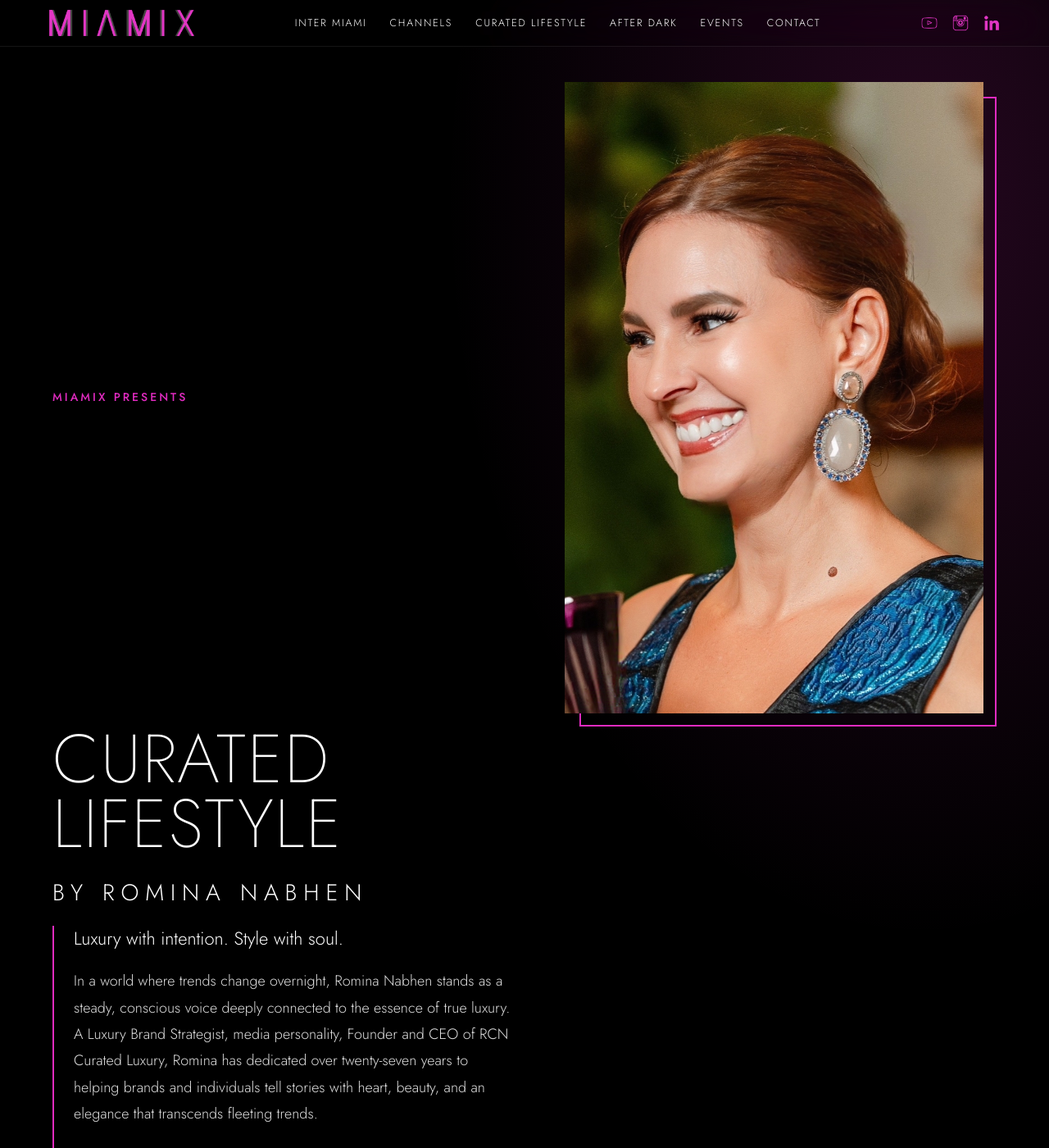
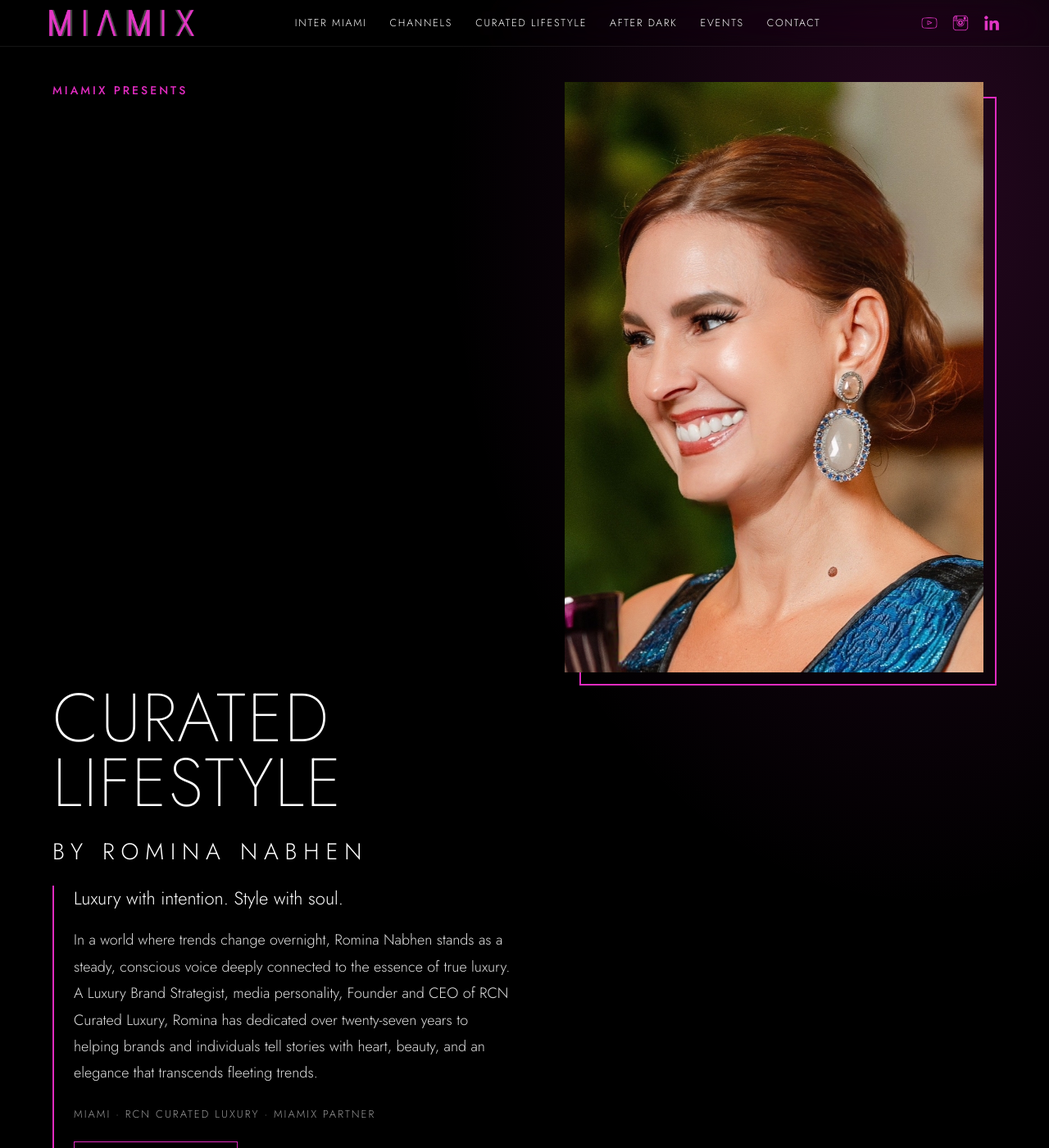
Before and after one commit to MIAMIX-io/MIAMIX.VIP-Site, a Jekyll site: the page built from curated-lifestyle.html, in a window 1280 px wide and 1400 px high. Shown: the whole window at 82% size. Built offline with Jekyll 4.4.1, drawn with Linux system fonts in a browser that asks for light colours.

Commit message:
Adjust CSS for hero section and portrait alignment
Updated CSS properties for better layout and responsiveness.

```diff
--- a/assets/css/creator.css
+++ b/assets/css/creator.css
@@ -239,8 +239,9 @@
   z-index: 1;
   width: 100%;
   height: auto;
+  max-height: 720px;
   aspect-ratio: auto;
-  object-fit: contain;
+  object-fit: cover;
   object-position: top center;
   display: block;
   background: #111;
@@ -594,7 +595,7 @@
   display: grid;
   grid-template-columns: minmax(0, 1.05fr) minmax(0, .95fr);
   column-gap: clamp(40px, 6vw, 88px);
-    align-items: center;
+  align-items: start;
 }
   .curated-page .romina-eyebrow,
   .curated-page .romina-name,
@@ -605,7 +606,7 @@
   .curated-page .portrait-wrap {
   grid-column: 2;
   grid-row: 1 / -1;
-    align-self: center;
+  align-self: start;
     justify-self: end;
     width: min(100%, 520px);
     margin: 0 16px 16px 0;
```
Lines whose indentation alone changed are shown as unchanged.
